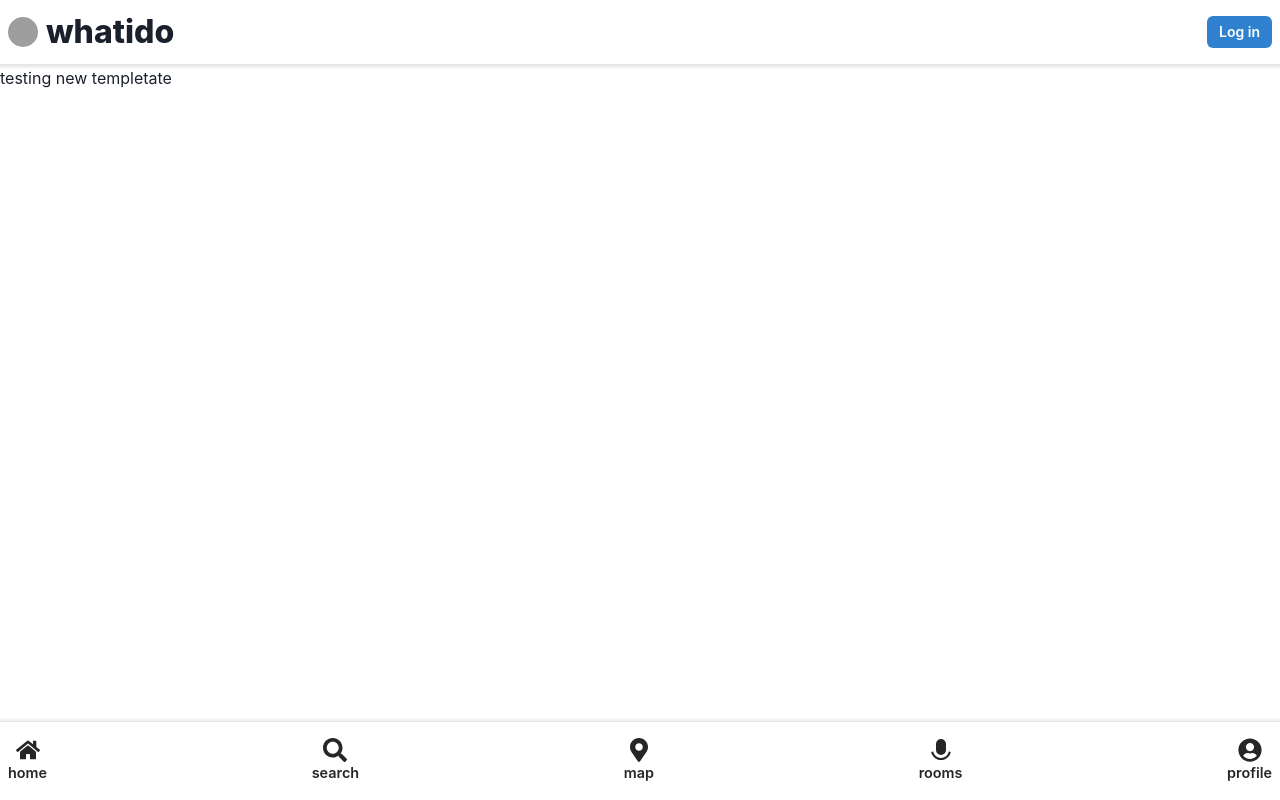
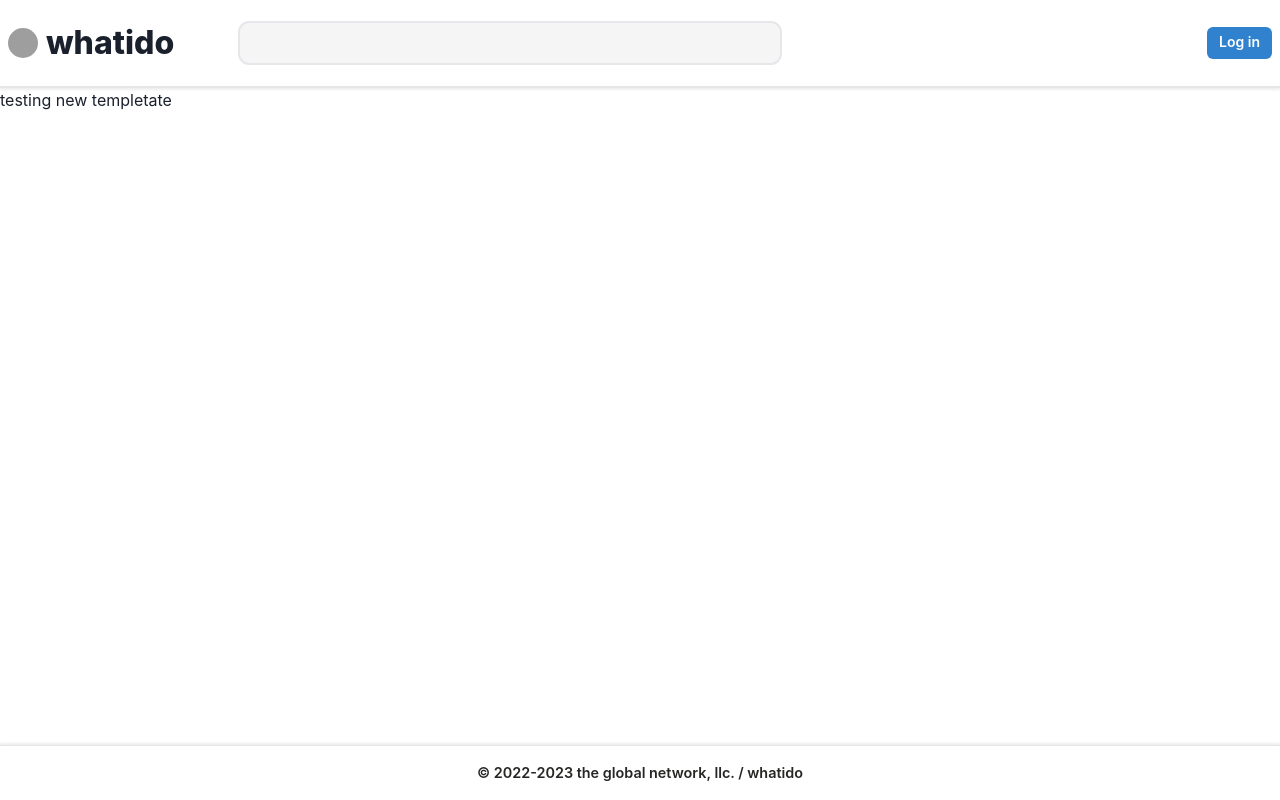
Before and after one commit to Ndirangug/whatido_frontend, a Next.js app: page / in a window 1280 px wide. Built offline with nearby package versions, Linux system fonts and the light colour scheme; grey boxes are pictures that could not be loaded.

Commit message:
style: the header component

```diff
--- a/components/footer/index.js
+++ b/components/footer/index.js
@@ -1,11 +1,14 @@
-import { FaHome, FaMapMarkerAlt, FaSearch , FaUserCircle} from 'react-icons/fa';
+import { FaHome, FaMapMarkerAlt, FaSearch, FaUserCircle } from 'react-icons/fa';
 import { RiMic2Fill } from 'react-icons/ri';
 import { FooterContainer } from '../../styles/footer';
 
 const Footer = () => {
+  const date = new Date();
+  const year = date.getFullYear();
+
   return (
     <FooterContainer>
-      <div className="inner-head-container">
+      <div className="inner-foot-container">
         <div className="footer-content">
           <FaHome className="icons-btn" />
 
@@ -31,6 +34,9 @@ const Footer = () => {
           <p className="btn-text">profile</p>
         </div>
       </div>
+      <div className="footer-low-text">
+        © {year}-{year + 1} the global network, llc. / whatido
+      </div>
     </FooterContainer>
   );
 };
--- a/components/header/index.js
+++ b/components/header/index.js
@@ -17,9 +17,9 @@ const Header = () => {
           <h1 className="header-logo">whatido</h1>
         </div>
         <div className="header-content">
-          {/* <div className="search-container">
+          <div className="search-container">
             <input type="text" className="search-input" />
-          </div> */}
+          </div>
           <div className="header-right flex-content">
             <Button colorScheme="blue" size="sm">
               Log in
--- a/next.config.js
+++ b/next.config.js
@@ -1,10 +1,11 @@
 /** @type {import('next').NextConfig} */
-const nextConfig = {
+const withBundleAnalyzer = require('@next/bundle-analyzer')({
+  enabled: process.env.ANALYZE === 'true',
+});
+module.exports = withBundleAnalyzer({
   reactStrictMode: true,
   swcMinify: true,
   images: {
     domains: ['donnysliststory.sfo3.cdn.digitaloceanspaces.com'],
   },
-};
-
-module.exports = nextConfig;
+});
--- a/styles/footer.js
+++ b/styles/footer.js
@@ -9,7 +9,7 @@ export const FooterContainer = styled.div`
   z-index: 999;
   padding: 1rem 0.5rem;
 
-  .inner-head-container {
+  .inner-foot-container {
     box-sizing: border-box;
     max-width: 1280px;
     width: 100%;
@@ -35,4 +35,24 @@ export const FooterContainer = styled.div`
     height: 1.5rem;
     width: 1.5rem;
   }
+
+  .footer-low-text {
+    font-size: 0.9rem;
+    font-weight: 600;
+    color: #262625;
+    width: 100%;
+    display: none;
+  }
+
+  @media (min-width: 768px) {
+    .inner-foot-container {
+      display: none;
+    }
+
+    .footer-low-text {
+      display: flex;
+      align-items: center;
+      justify-content: center;
+    }
+  }
 `;
--- a/styles/header.js
+++ b/styles/header.js
@@ -22,7 +22,8 @@ export const HeaderContainer = styled.div`
   .header-content {
     display: flex;
     align-items: center;
-    justify-content: flex-end;
+    justify-content: space-between;
+    flex: 1;
   }
 
   .header-left {
```
Also changed, not shown: package.json (+6 -1 lines), 1 other file (tests, documents, lock files or other folders).
